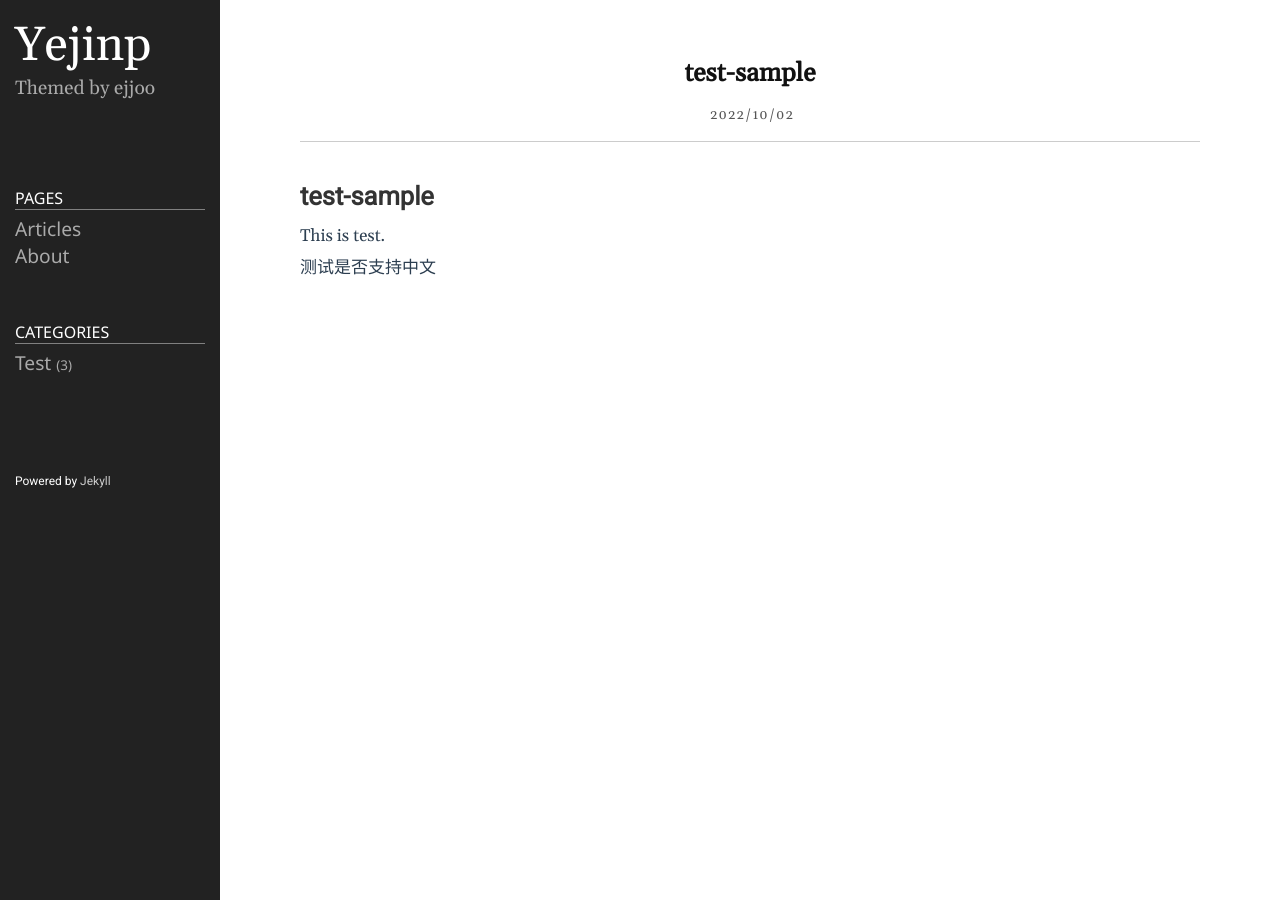
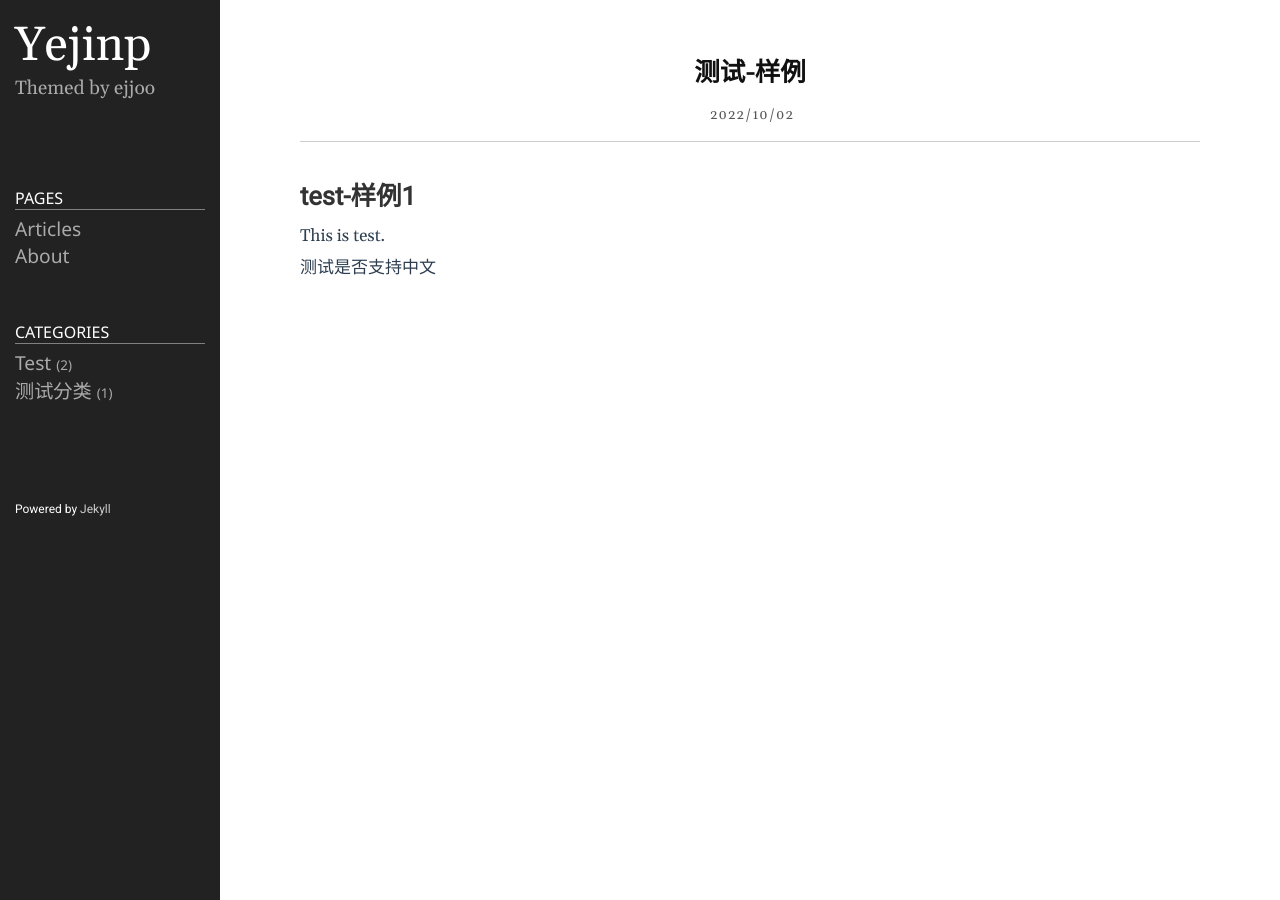
Before and after one commit to yejinp/yejinp.github.io, a Jekyll site: the page built from _posts/2022-10-02-标题为中文.markdown, in a window 1280 px wide. Built offline with Jekyll 4.4.1, drawn with Linux system fonts in a browser that asks for light colours.

Commit message:
add 2022-10-02-标题为中文.markdown

```diff
--- a/_posts/2022-10-02-标题为中文.markdown
+++ b/_posts/2022-10-02-标题为中文.markdown
@@ -1,10 +1,10 @@
 ---
 layout: post
-title: test-sample
+title: 测试-样例
 date: 2022-10-02 10:20:23 +0900
-category: test
+category: 测试分类
 ---
-# test-sample
+# test-样例1
 
 This is test.
 
```
